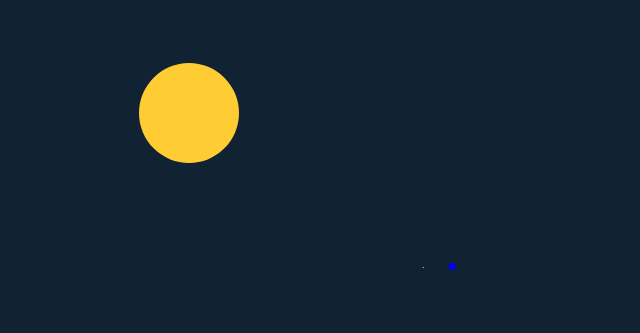
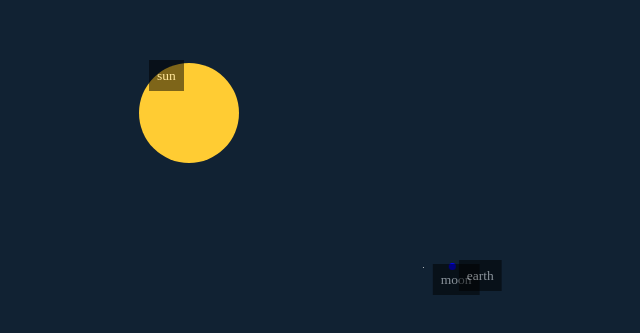
Before and after one commit to adampaulukanis/52games, a website: page uklad-sloneczny/index.html in a window 1280 px wide. Shown: the part 287-620 px from the top of the page, without its empty margins (451-1091 px from the left). Drawn offline with Linux system fonts and the light colour scheme.

Commit message:
Add names when hovering above <main>

```diff
--- a/uklad-sloneczny/style.css
+++ b/uklad-sloneczny/style.css
@@ -52,6 +52,16 @@ main div {
   border-radius: 50%;
   position: absolute;
 }
+main:hover div::after {
+  content: attr(id);
+  color: white;
+  background: black;
+  padding: 0.5rem;
+  position: relative;
+  left: 10px;
+  opacity: 0.5;
+  font-size: 75%;
+}
 #sun {
   background-color: #fc3;
   transform: translate(-50%, -50%);
```
